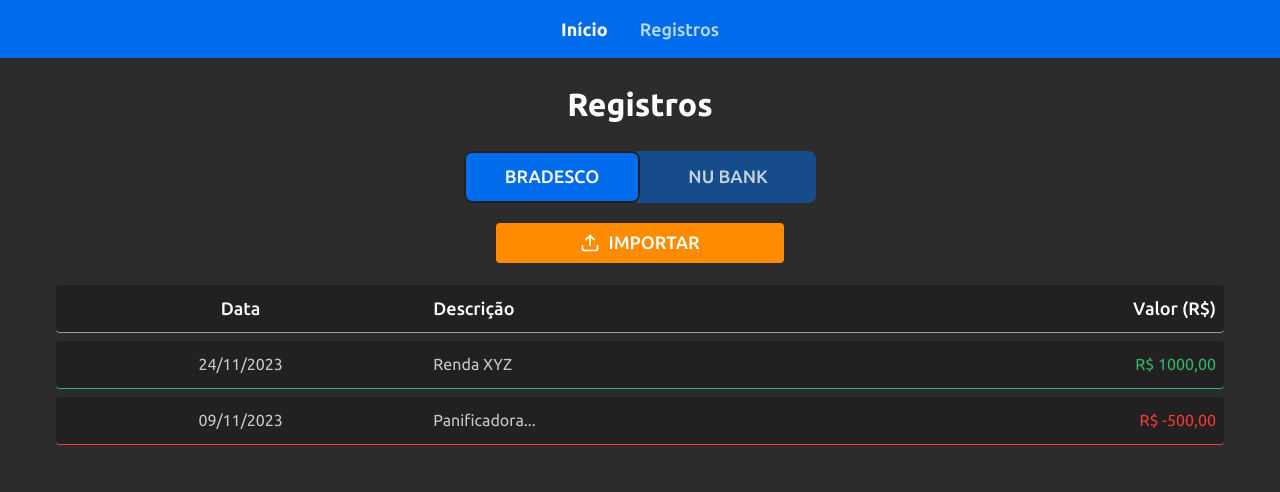
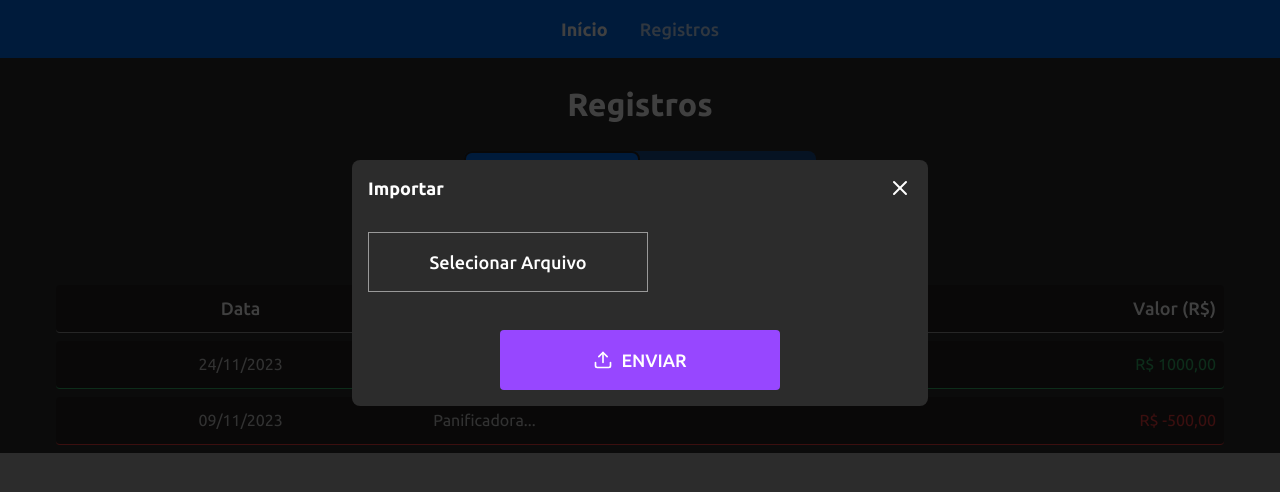
Before and after one commit to Vini7Dev/vhub-system, a React (Create React App) app in the folder web/: page /records in a window 1280 px wide. Both pictures are taken after a click on the button "IMPORTAR". Shown: the top 492 px of the page. Built offline with nearby package versions, Linux system fonts and the light colour scheme.

Commit message:
feat: :art: create modal component

```diff
--- a/web/src/components/Button/index.tsx
+++ b/web/src/components/Button/index.tsx
@@ -3,9 +3,15 @@ import React from 'react'
 import * as T from './types'
 import * as S from './styles'
 
-export const Button: React.FC<T.ButtonProps> = ({ color, text, Icon, ...rest }) => {
+export const Button: React.FC<T.ButtonProps> = ({
+  color = 'primary',
+  size = 'normal',
+  text,
+  Icon,
+  ...rest
+}) => {
   return (
-    <S.ButtonContainer color={color} {...rest}>
+    <S.ButtonContainer {...rest} color={color} size={size}>
       {Icon && <Icon size={20} />}
 
       {text}
--- a/web/src/components/Button/styles.ts
+++ b/web/src/components/Button/styles.ts
@@ -6,8 +6,8 @@ export const ButtonContainer = styled.button<T.ButtonContainerProps>`
   justify-content: center;
   align-items: center;
   width: 100%;
-  height: 2.5rem;
-  max-width: 18rem;
+  height: ${({ size }) => size === 'normal' ? '3.75rem' : '2.5rem'};
+  max-width: ${({ size }) => size === 'normal' ? '17.5rem' : '18rem'};
   margin: 0 auto;
   text-transform: uppercase;
   font-weight: var(--fonts-weight-medium);
--- /dev/null
+++ b/web/src/components/Modal/index.tsx
@@ -0,0 +1,40 @@
+import React, { useEffect } from 'react'
+import { FiX } from 'react-icons/fi'
+
+import * as T from './types'
+import * as S from './styles'
+import { theme } from '../../global/styles/theme'
+
+export const Modal: React.FC<T.ModalProps> = ({ Content, close }) => {
+  const updateBodyScrollIsEnabled = (enabled = false) => {
+    document.body.style.overflow = enabled ? 'scroll' : 'hidden'
+  }
+
+  const closeModal = () => {
+    updateBodyScrollIsEnabled(true)
+
+    close()
+  }
+
+  useEffect(() => {
+    updateBodyScrollIsEnabled()
+  }, [])
+
+  return (
+    <S.ModalContainer>
+      <S.ModalOutsideBackground />
+
+      <S.ModalContent>
+        <header>
+          <h2>Importar</h2>
+
+          <FiX size={24} color={theme.colors.text.default[100]} onClick={closeModal} />
+        </header>
+
+        <div>
+          <Content />
+        </div>
+      </S.ModalContent>
+    </S.ModalContainer>
+  )
+}
--- /dev/null
+++ b/web/src/components/Modal/styles.ts
@@ -0,0 +1,35 @@
+import styled from 'styled-components'
+
+export const ModalContainer = styled.div`
+  position: absolute;
+  top: 0;
+  left: 0;
+  display: flex;
+  justify-content: center;
+  width: 100vw;
+  height: 100%;
+  background-color: var(--colors-background-default-75);
+`
+
+export const ModalContent = styled.div`
+  position: fixed;
+  top: 20vh;
+  width: calc(100vw - 2rem);
+  max-width: 36rem;
+  margin: 0 1rem;
+  padding: 1rem;
+  border-radius: var(--borders-radius-big);
+  background-color: var(--colors-background-default-100);
+
+  header {
+    display: flex;
+    justify-content: space-between;
+    align-items: center;
+  }
+
+  & > div {
+    margin-top: 2rem;
+  }
+`
+
+export const ModalOutsideBackground = styled.div``
--- /dev/null
+++ b/web/src/components/Modal/types.d.ts
@@ -0,0 +1,6 @@
+import React from 'react'
+
+export interface ModalProps {
+  Content: React.FC
+  close: () => void
+}
--- a/web/src/global/styles/index.ts
+++ b/web/src/global/styles/index.ts
@@ -82,8 +82,8 @@ export const GlobalStyle = createGlobalStyle`
   main {
     width: 100%;
     max-width: 1200px;
-    margin: 5.375rem auto 0;
-    padding: 0 1rem;
+    margin: 0 auto;
+    padding: 5.375rem 1rem 0;
   }
 
   ::-webkit-scrollbar {
--- a/web/src/pages/Records/index.tsx
+++ b/web/src/pages/Records/index.tsx
@@ -1,11 +1,32 @@
-import React from 'react'
+import React, { useCallback, useState } from 'react'
 import { FiUpload } from 'react-icons/fi'
 
 import { PageTitle } from '../../components/PageTitle'
 import { Button } from '../../components/Button'
+import { Modal } from '../../components/Modal'
 import * as S from './styles'
 
+const ModalContent: React.FC = () => {
+  return (
+    <>
+      <S.SelectFileButton>
+        Selecionar Arquivo
+
+        <input type="file" />
+      </S.SelectFileButton>
+
+      <Button color="tertiary" text="ENVIAR" Icon={FiUpload} />
+    </>
+  )
+}
+
 export const Records: React.FC = () => {
+  const [modalIsOpen, setModalIsOpen] = useState(false)
+
+  const toggleModalIsOpen = useCallback(() => {
+    setModalIsOpen(!modalIsOpen)
+  }, [modalIsOpen])
+
   return (
     <>
       <PageTitle title="Registros" />
@@ -15,7 +36,13 @@ export const Records: React.FC = () => {
         <S.BankSelectorButton>NU BANK</S.BankSelectorButton>
       </S.BankSelectorContainer>
 
-      <Button color="secondary" text="IMPORTAR" Icon={FiUpload} />
+      <Button
+        color="secondary"
+        size="small"
+        text="IMPORTAR"
+        Icon={FiUpload}
+        onClick={toggleModalIsOpen}
+      />
 
       <S.RecordsTable>
         <thead>
@@ -40,6 +67,16 @@ export const Records: React.FC = () => {
           </tr>
         </tbody>
       </S.RecordsTable>
+
+      {
+        modalIsOpen && (
+          <Modal
+            Content={ModalContent}
+            close={toggleModalIsOpen}
+          />
+        )
+      }
+
     </>
   )
 }
--- a/web/src/pages/Records/styles.ts
+++ b/web/src/pages/Records/styles.ts
@@ -95,3 +95,20 @@ export const RecordsTable = styled.table`
   }
 
 `
+
+export const SelectFileButton = styled.label`
+  display: flex;
+  justify-content: center;
+  align-items: center;
+  height: 3.75rem;
+  width: 100%;
+  max-width: 17.5rem;
+  margin-bottom: 2.375rem;
+  border: 0.063rem solid var(--colors-main-info-100);
+  font-size: var(--fonts-size-button-normal);
+  font-weight: var(--fonts-weight-medium);
+
+  input {
+    display: none;
+  }
+`
```
Also changed, not shown: web/src/components/Button/types.d.ts (+6 -3 lines).
